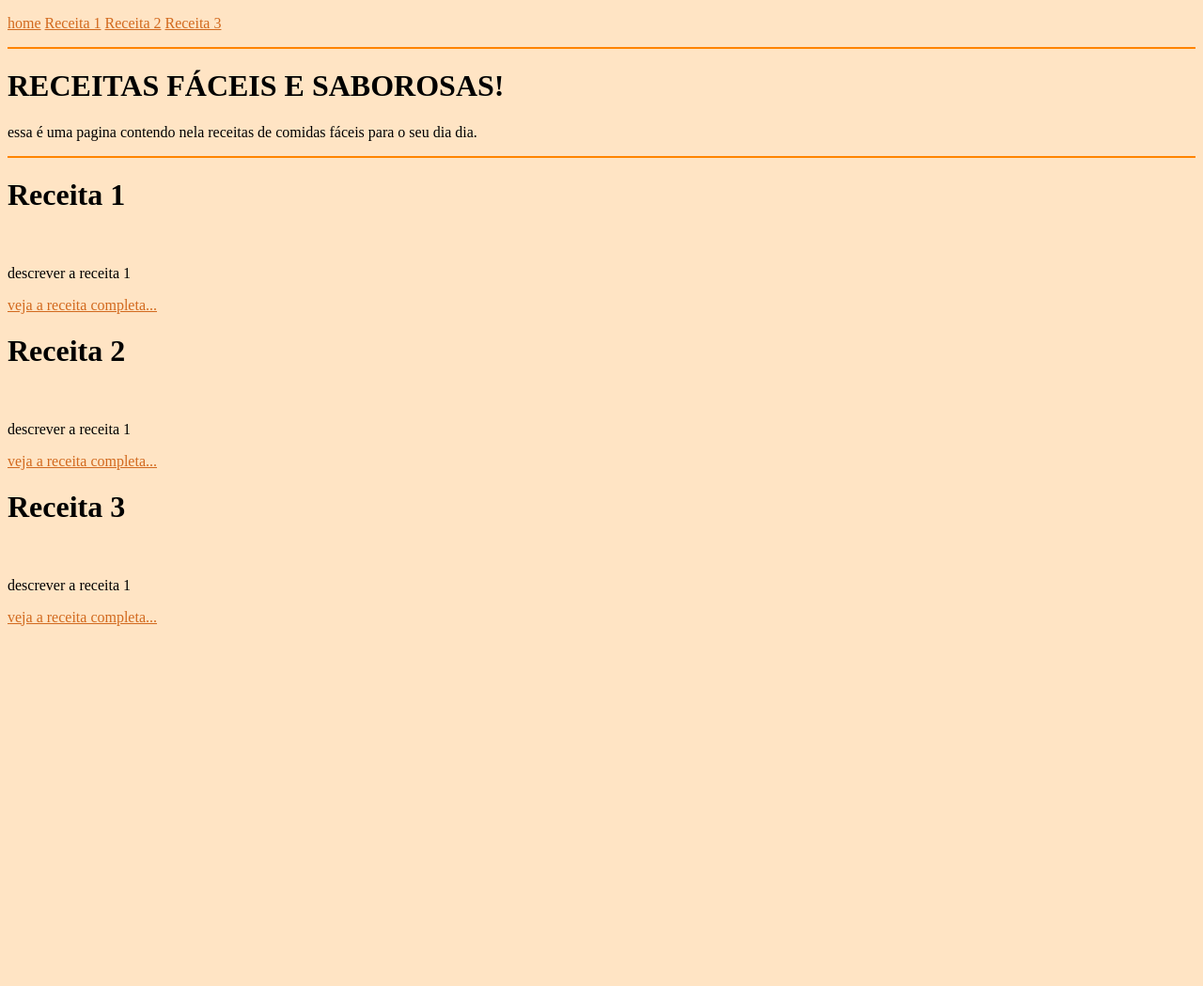
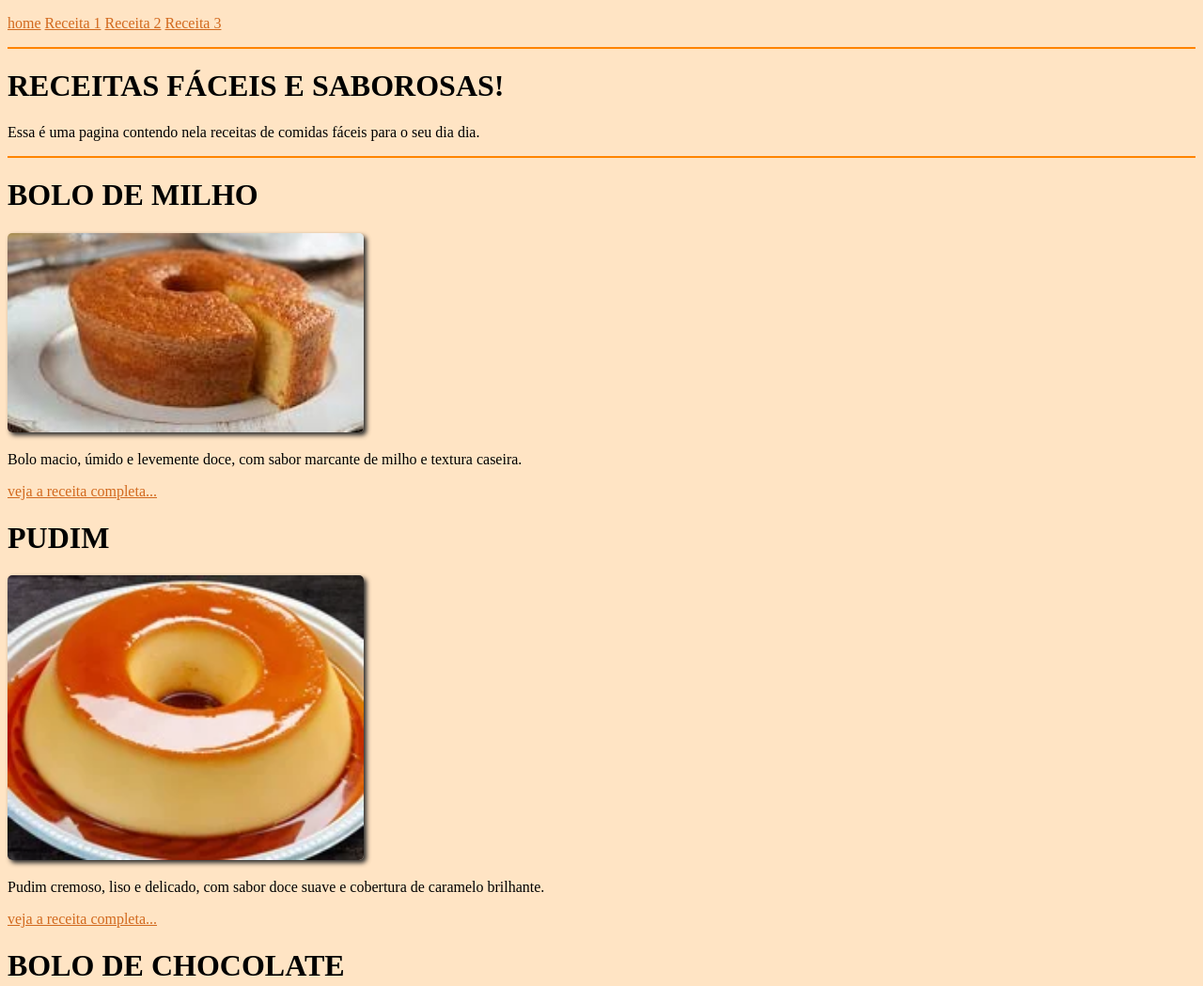
Before and after one commit to mreduardo7/receitas, a plain HTML site: page index.html in a window 1280 px wide. Shown: the top 1049 px of the page at 94% size. Before the commit the page ends 800 px from the top, so only its background shows below. Drawn offline with Linux system fonts and the light colour scheme.

Commit message:
Add files via upload

```diff
--- a/index.html
+++ b/index.html
@@ -28,27 +28,28 @@
 <body>
     <p>
         <a href="index.html">home</a>
-        <a href="receita1.html">Receita 1</a>
-        <a href="receita2.html">Receita 2</a>
-        <a href="receita3.html">Receita 3</a>
+        <a href="receita1.html"> Receita 1</a>
+        <a href="receita2.html"> Receita 2</a>
+        <a href="receita3.html">Receita 3 </a>
     </p>
     <hr>
     <h1>RECEITAS FÁCEIS E SABOROSAS!</h1>
-    <p>essa é uma pagina contendo nela receitas de comidas fáceis para o seu dia dia. </p>
+    <p>Essa é uma pagina contendo nela receitas de comidas fáceis para o seu dia dia. </p>
     <hr>
-    <h1>Receita 1</h1>
-    <p><img src="" alt="" ></p> <!-- colocar a img da receita 1 -->
-    <p>descrever a receita 1</p>
+    <h1>BOLO DE MILHO</h1>
+    <p><img src="img_receita1.jpg" alt="" ></p> <!-- colocar a img da receita 1 -->
+    <p>Bolo macio, úmido e levemente doce, com sabor marcante de milho e textura caseira.</p>
     <p><a href = "receita1.html"> veja a receita completa...</a></p>
 
-     <h1>Receita 2</h1>
-    <p><img src="" alt="" ></p> <!-- colocar a img da receita 1 -->
-    <p>descrever a receita 1</p>
+     <h1>PUDIM</h1>
+    <p><img src="pudim.jpg" width="10%" ></p> <!-- colocar a img da receita 1 -->
+    <p>Pudim cremoso, liso e delicado, com sabor doce suave e cobertura de caramelo brilhante.
+</p>
     <p><a href = "receita2.html"> veja a receita completa...</a></p>
 
-     <h1>Receita 3</h1>
-    <p><img src="" alt="" ></p> <!-- colocar a img da receita 1 -->
-    <p>descrever a receita 1</p>
+     <h1>BOLO DE CHOCOLATE</h1>
+    <p><img src="bolo-de-cenoura-cobertura-chocolate.jpg" alt="" ></p> <!-- colocar a img da receita 1 -->
+    <p>Bolo fofo e úmido, com sabor suave de cenoura e cobertura cremosa de chocolate.</p>
     <p><a href = "receita3.html"> veja a receita completa...</a></p>
 
 
```
